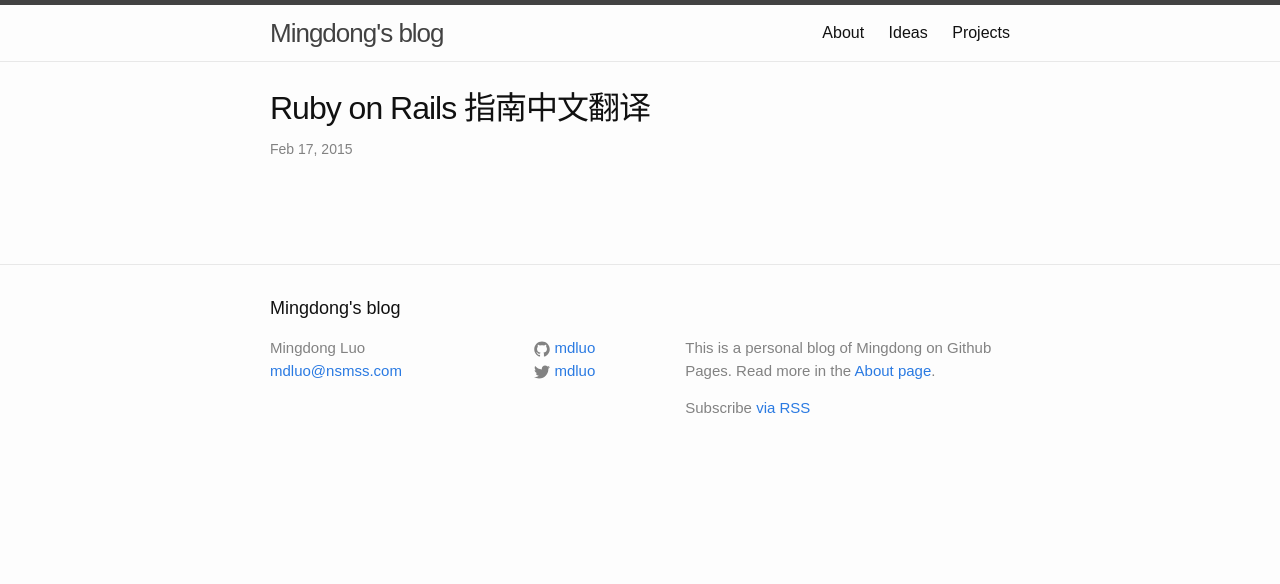
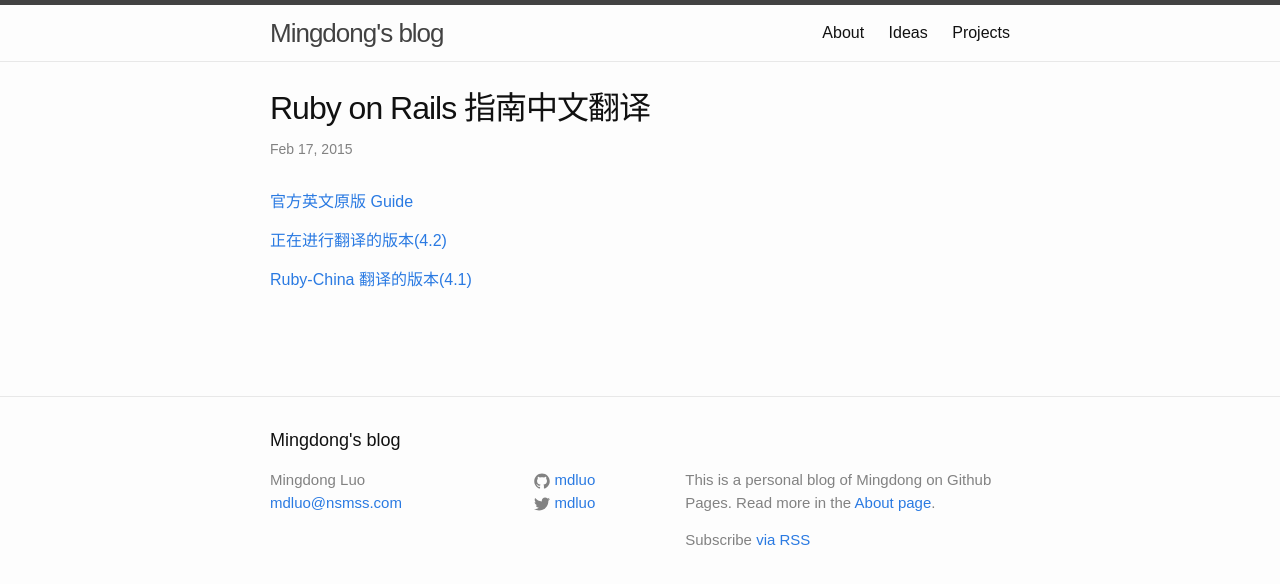
Before and after one commit to itfen/md, a Jekyll site: the page built from _posts/2015-02-17-rails-guides-chinese-translation.md, in a window 1280 px wide. Shown: the top 584 px of the page. Built offline with Jekyll 4.4.1, drawn with Linux system fonts in a browser that asks for light colours; comment, search, counter and statistics services are not loaded.

Commit message:
Update post

```diff
--- a/_posts/2015-02-17-rails-guides-chinese-translation.md
+++ b/_posts/2015-02-17-rails-guides-chinese-translation.md
@@ -5,3 +5,9 @@
 comments: true
 share: true
 ---
+
+[官方英文原版 Guide](http://guides.rubyonrails.org/)
+
+[正在进行翻译的版本(4.2)](http://blog.nsmss.com/rails-guides/)
+
+[Ruby-China 翻译的版本(4.1)](http://guides.ruby-china.org/index.html)
```
